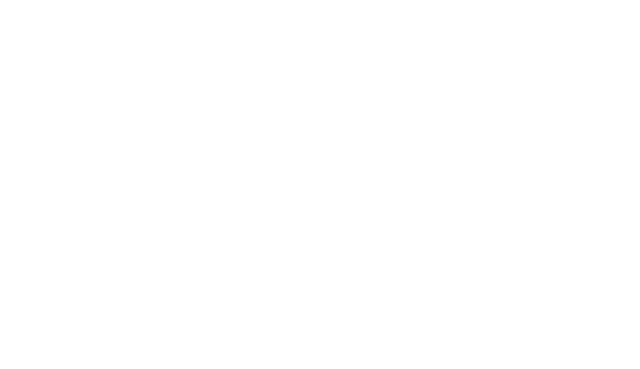
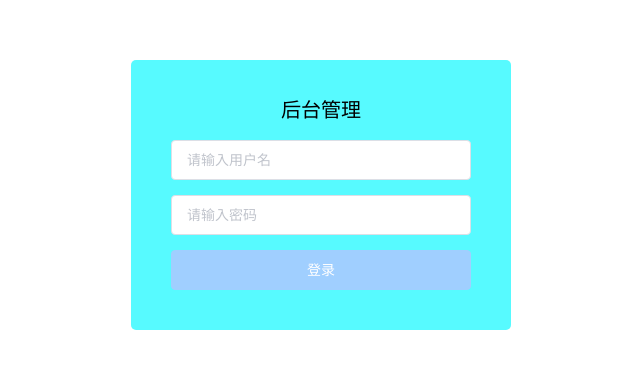
Before and after one commit to zhanggaofengw/blog-web, a Vue app: page /login in a window 1280 px wide. Shown: the part 205-574 px from the top of the page, without its empty margins (319-959 px from the left). Built offline with nearby package versions, Linux system fonts and the light colour scheme.

Commit message:
登录页面

```diff
--- /dev/null
+++ b/src/common/js/config.js
@@ -0,0 +1,3 @@
+/**
+ * Created by Administrator on 2018/5/3.
+ */
--- /dev/null
+++ b/src/components/login/login.vue
@@ -0,0 +1,84 @@
+<template>
+    <div class="login">
+        <div class="login-i">
+            <h1 class="title">后台管理</h1>
+            <el-input v-model="name" placeholder="请输入用户名">
+            </el-input>
+            <el-input v-model="password" placeholder="请输入密码">
+            </el-input>
+            <el-button type="primary" :disabled="!name||!password" @click="login()">登录</el-button>
+        </div>
+    </div>
+</template>
+
+<script type="text/ecmascript-6">
+    import crypto from 'crypto'
+    import {ERR_OK, SUCCESS_CODE, REEOR_CODE} from '../../common/js/config'
+    export default {
+        data() {
+            return {
+                name: '',
+                password: ''
+            }
+        },
+        methods: {
+            login() {
+                let md5 = crypto.createHash('md5')
+                let password = md5.update(this.password).digest('hex')
+                this.$ajax.get(`/login?name=${this.name}&password=${password}`).then((response) => {
+                    if (ERR_OK === response.status) {
+                        if (response.data.statueCode === SUCCESS_CODE) {
+
+                        } else if (response.data.statueCode === REEOR_CODE) {
+                            this.$message({
+                                message: response.data.msg,
+                                type: 'error',
+                                duration: 1000
+                            })
+                        }
+                    } else {
+                        this.$message({
+                            message: '登录失败',
+                            type: 'error',
+                            duration: 1000
+                        })
+                    }
+                })
+            }
+        }
+    }
+</script>
+
+<style>
+    .login {
+        position: fixed;
+        top: 0;
+        bottom: 0;
+        left: 0;
+        right: 0;
+        display: flex;
+        align-items: center;
+        justify-content: center;
+    }
+
+    .login-i {
+        width: 300px;
+        padding: 40px;
+        background: #57faff;
+        border-radius: 5px;
+    }
+
+    .login-i .title {
+        font-size: 20px;
+        text-align: center;
+        margin-bottom: 20px;
+    }
+
+    .login-i .el-input {
+        margin-bottom: 15px;
+    }
+
+    .login-i .el-button {
+        width: 100%;
+    }
+</style>
--- a/src/router/index.js
+++ b/src/router/index.js
@@ -7,11 +7,29 @@
 Vue.use(Router)
 Vue.use(ElementUI)
 
-const routes = []
+const Login = (resolve) => {
+  import('@/components/login/login').then((module) => {
+    resolve(module)
+  })
+}
+const routes = [
+  {
+    path: '',
+    redirect: '/login'
+  },
+  {
+    path: '/login',
+    component: Login,
+    meta: {title: '登录'}
+  }
+]
 const router = new Router({
   mode: 'history',
   linkActiveClass: 'active',
   routes: routes
 })
-
+router.beforeEach((to, from, next) => {
+  window.document.title = to.meta.title
+  next()
+})
 export default router
```
